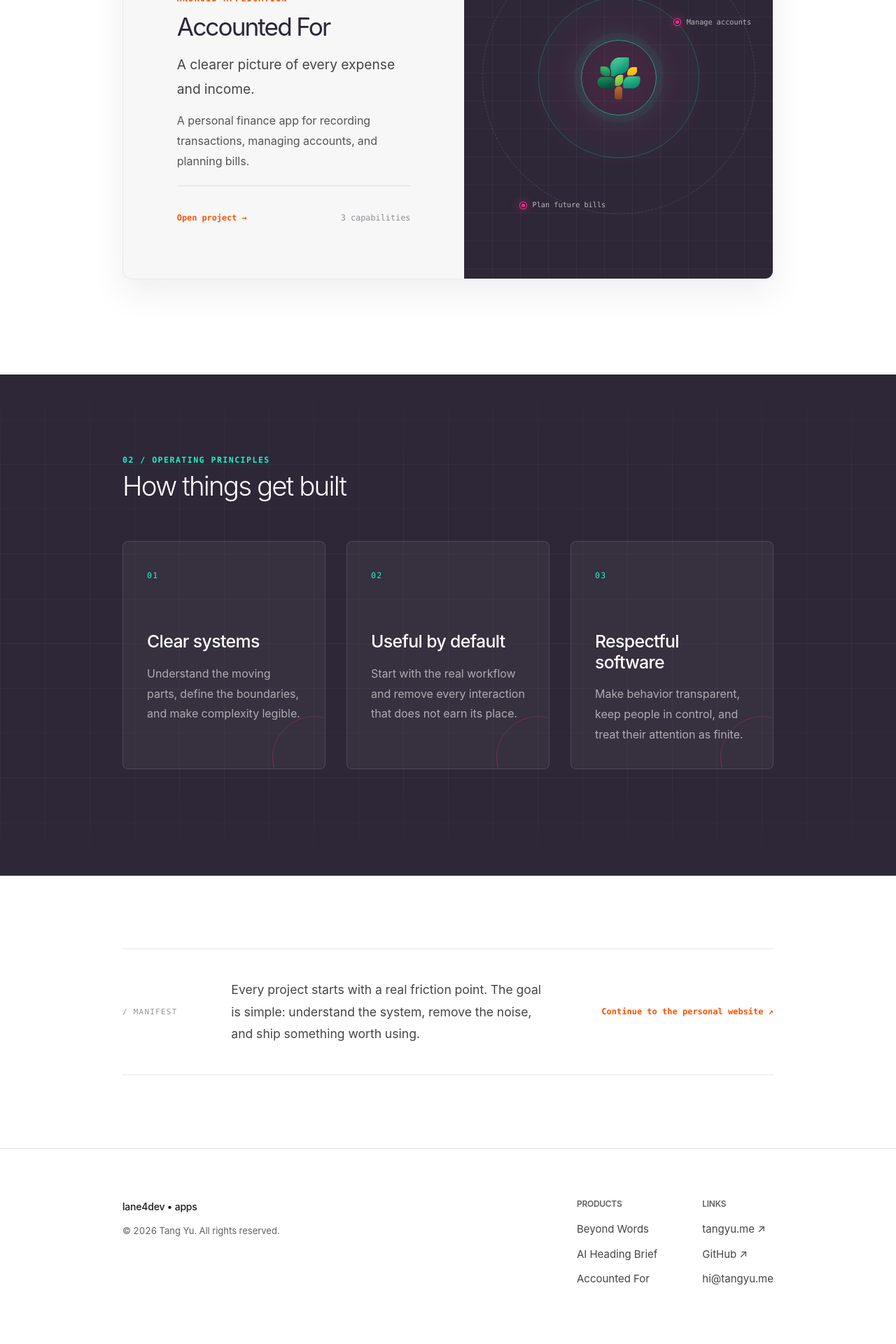
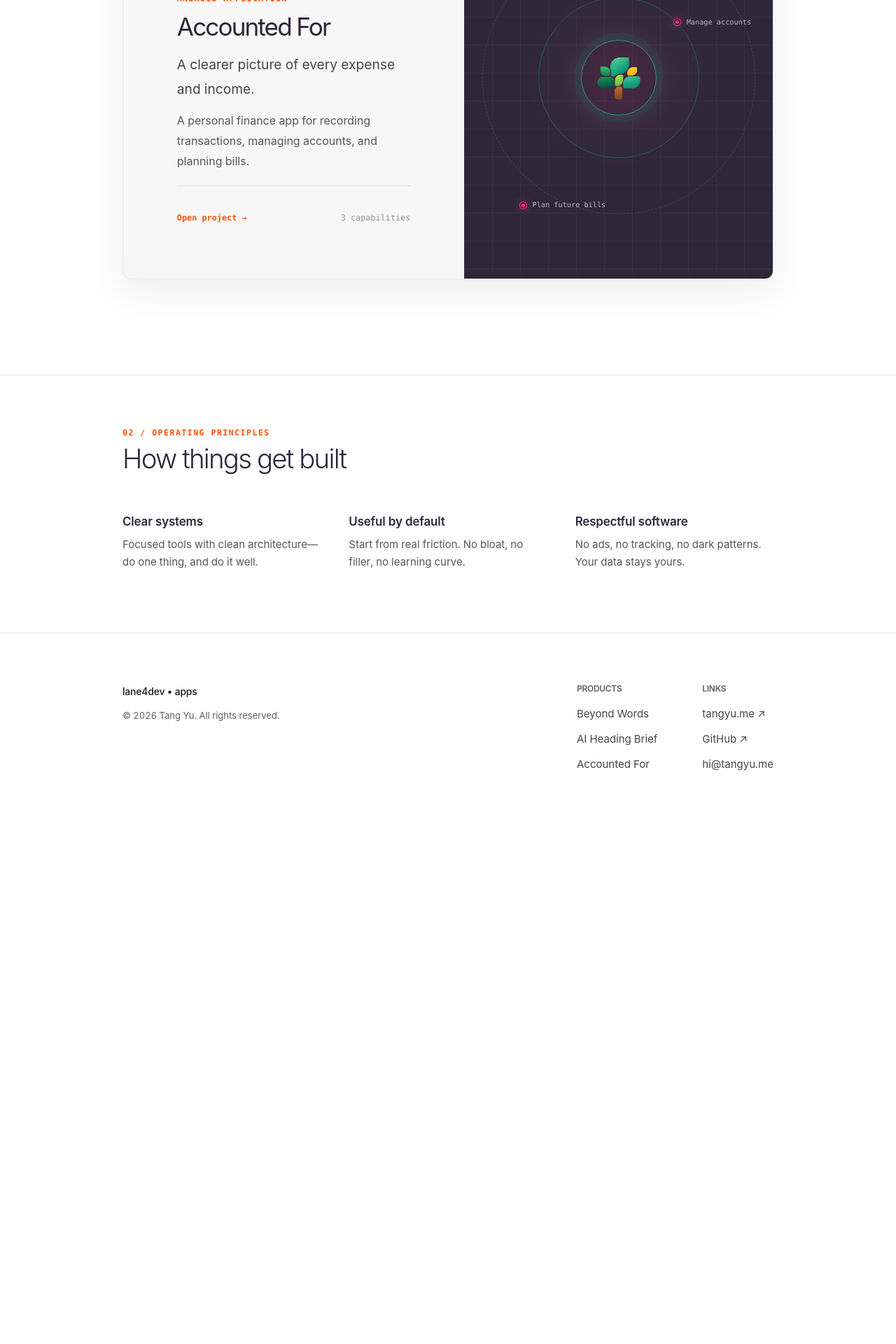
Before and after one commit to lane4dev/apps.lane4dev.github.io, a Jekyll site: the page built from index.md, in a window 1280 px wide. Shown: the part 2524-4444 px from the top of the page at 70% size. Built offline with Jekyll 4.4.1, drawn with Linux system fonts in a browser that asks for light colours; after the commit the page ends 3708 px from its top, so only the background shows below that.

Commit message:
refactor(home): simplify build principles section

```diff
--- a/_data/i18n/en.yml
+++ b/_data/i18n/en.yml
@@ -16,12 +16,11 @@ home:
   operating_principles: "Operating principles"
   build_heading: "How things get built"
   principle_clear_title: "Clear systems"
-  principle_clear_body: "Understand the moving parts, define the boundaries, and make complexity legible."
+  principle_clear_body: "Focused tools with clean architecture—do one thing, and do it well."
   principle_useful_title: "Useful by default"
-  principle_useful_body: "Start with the real workflow and remove every interaction that does not earn its place."
+  principle_useful_body: "Start from real friction. No bloat, no filler, no learning curve."
   principle_respect_title: "Respectful software"
-  principle_respect_body: "Make behavior transparent, keep people in control, and treat their attention as finite."
-  manifest: "MANIFEST"
+  principle_respect_body: "No ads, no tracking, no dark patterns. Your data stays yours."
   continue_personal: "Continue to the personal website"
 app:
   coming_soon: "coming soon"
--- a/_layouts/apps-home.html
+++ b/_layouts/apps-home.html
@@ -87,48 +87,26 @@ bodyClass: "page-apps-home"
 </section>
 
 <section class="build-principles">
-  <div class="build-principles__grid" aria-hidden="true"></div>
   <div class="container">
-    <header class="lab-heading lab-heading--dark js-reveal">
+    <header class="lab-heading js-reveal">
       <div>
         <p class="lab-heading__index">02 / {{ t.home.operating_principles }}</p>
         <h2>{{ t.home.build_heading }}</h2>
       </div>
     </header>
-    <div class="row">
-      <div class="col-12 col-md-4">
+    <div class="principle-grid">
       <article class="principle-card js-reveal">
-          <span class="principle-card__number">01</span>
         <h3>{{ t.home.principle_clear_title }}</h3>
         <p>{{ t.home.principle_clear_body }}</p>
       </article>
-      </div>
-      <div class="col-12 col-md-4">
       <article class="principle-card js-reveal">
-          <span class="principle-card__number">02</span>
         <h3>{{ t.home.principle_useful_title }}</h3>
         <p>{{ t.home.principle_useful_body }}</p>
       </article>
-      </div>
-      <div class="col-12 col-md-4">
       <article class="principle-card js-reveal">
-          <span class="principle-card__number">03</span>
         <h3>{{ t.home.principle_respect_title }}</h3>
         <p>{{ t.home.principle_respect_body }}</p>
       </article>
     </div>
   </div>
-  </div>
 </section>
-
-{% if content != "" %}
-<section class="home-transmission">
-  <div class="container">
-    <div class="home-transmission__inner js-reveal">
-      <span class="home-transmission__label">/ {{ t.home.manifest }}</span>
-      <div class="content">{{ content }}</div>
-      <a href="https://tangyu.me">{{ t.home.continue_personal }} <span aria-hidden="true">↗</span></a>
-    </div>
-  </div>
-</section>
-{% endif %}
--- a/_sass/pages/_page-app.scss
+++ b/_sass/pages/_page-app.scss
@@ -989,6 +989,7 @@ $app-shot-slide: 48%;
 }
 
 .project-panel {
+  position: relative;
   display: grid;
   grid-template-columns: minmax(0, 1.05fr) minmax(420px, 0.95fr);
   overflow: hidden;
@@ -996,6 +997,11 @@ $app-shot-slide: 48%;
   border: 1px solid #e8e8e8;
   border-radius: 12px;
   box-shadow: 0 18px 50px rgba(45, 39, 55, 0.08);
+  transition: border-color var(--duration-normal) var(--ease);
+
+  &:hover {
+    border-color: #d8d8dc;
+  }
 }
 
 .project-panel__content {
@@ -1076,6 +1082,13 @@ $app-shot-slide: 48%;
   a {
     color: var(--app-primary);
     font-weight: 600;
+
+    // Stretched link: the whole project card is the click target.
+    &::after {
+      position: absolute;
+      inset: 0;
+      content: "";
+    }
   }
 
   > span {
@@ -1196,17 +1209,13 @@ $app-shot-slide: 48%;
   left: 18%;
 }
 
+// 02 — Operating principles: three bare columns resting on the page surface.
+// One hairline divides the block from the section above; no card frames, no
+// per-item numbering competing with the section index, no decorative glow.
 .build-principles {
-  position: relative;
-  overflow: hidden;
-  padding: 112px 0 128px;
-  background: var(--app-primary-dark);
-  color: #fff;
-
-  .container {
-    position: relative;
-    z-index: 1;
-  }
+  padding: 72px 0 88px;
+  background: var(--bg);
+  border-top: 1px solid var(--line);
 }
 
 .lab-heading--dark {
@@ -1219,95 +1228,29 @@ $app-shot-slide: 48%;
   }
 }
 
+.principle-grid {
+  display: grid;
+  grid-template-columns: repeat(3, minmax(0, 1fr));
+  gap: 40px;
+}
+
 .principle-card {
-  position: relative;
-  height: calc(100% - 24px);
-  min-height: 300px;
-  margin-bottom: 24px;
-  padding: 34px;
-  overflow: hidden;
-  background: rgba(255, 255, 255, 0.045);
-  border: 1px solid rgba(255, 255, 255, 0.12);
-  border-radius: 8px;
-  transition:
-    background 220ms ease,
-    border-color 220ms ease,
-    transform 220ms ease;
-
-  &::after {
-    position: absolute;
-    right: -45px;
-    bottom: -45px;
-    width: 120px;
-    height: 120px;
-    border: 1px solid rgba(255, 45, 146, 0.28);
-    border-radius: 50%;
-    content: "";
-  }
-
-  &:hover {
-    background: rgba(255, 255, 255, 0.07);
-    border-color: rgba(21, 245, 201, 0.36);
-    transform: translateY(-5px);
-  }
-
   h3 {
-    margin: 68px 0 16px;
-    color: #fff;
-    font-size: 1.55rem;
-    font-weight: 500;
+    margin: 0 0 10px;
+    color: var(--app-primary-dark);
+    font-size: 1.0625rem;
+    font-weight: 600;
+    letter-spacing: -0.012em;
+    line-height: 1.3;
   }
 
   p {
     margin: 0;
-    color: rgba(255, 255, 255, 0.6);
-  }
-}
-
-.principle-card__number {
-  color: var(--app-accent);
-  font-family: "JetBrains Mono", "Fira Code", Consolas, monospace;
-  font-size: 0.72rem;
-  letter-spacing: 0.12em;
-}
-
-.home-transmission {
-  padding: 104px 0;
-  background: #fff;
-}
-
-.home-transmission__inner {
-  display: grid;
-  grid-template-columns: auto minmax(0, 1fr) auto;
-  gap: clamp(30px, 6vw, 90px);
-  align-items: center;
-  padding: 42px 0;
-  border-top: 1px solid #e8e8e8;
-  border-bottom: 1px solid #e8e8e8;
-
-  .content {
-    max-width: 760px;
-
-    p {
-      margin: 0;
-      color: #454545;
-      font-size: 1.1rem;
-    }
-  }
-
-  > a {
-    font-family: "JetBrains Mono", "Fira Code", Consolas, monospace;
-    font-size: 0.75rem;
-    font-weight: 600;
-    white-space: nowrap;
-  }
-}
-
-.home-transmission__label {
-  color: #979399;
-  font-family: "JetBrains Mono", "Fira Code", Consolas, monospace;
-  font-size: 0.68rem;
-  letter-spacing: 0.12em;
+    color: var(--app-muted);
+    font-size: 0.9375rem;
+    line-height: 1.65;
+    text-wrap: pretty;
+  }
 }
 
 .js-enabled .js-reveal {
@@ -1345,6 +1288,11 @@ $app-shot-slide: 48%;
   .project-panel__content {
     min-height: auto;
   }
+
+  .principle-grid {
+    grid-template-columns: 1fr;
+    gap: 28px;
+  }
 }
 
 @include media-breakpoint-down(md) {
@@ -1362,9 +1310,8 @@ $app-shot-slide: 48%;
   }
 
   .project-lab,
-  .build-principles,
-  .home-transmission {
-    padding: 80px 0;
+  .build-principles {
+    padding: 56px 0 64px;
   }
 
   .lab-heading {
@@ -1394,10 +1341,6 @@ $app-shot-slide: 48%;
   .project-schematic__orbit--outer {
     width: 310px;
     height: 310px;
-  }
-
-  .home-transmission__inner {
-    grid-template-columns: 1fr;
   }
 }
 
--- a/index.md
+++ b/index.md
@@ -9,6 +9,3 @@ alternate_lang: zh-CN
 alternate_url: /zh/
 x_default_url: /
 ---
-
-Every project starts with a real friction point. The goal is simple: understand
-the system, remove the noise, and ship something worth using.
```
Also changed, not shown: _data/i18n/zh-CN.yml (+5 -6 lines), zh/index.md (+0 -3 lines). Lines whose indentation alone changed are shown as unchanged.
